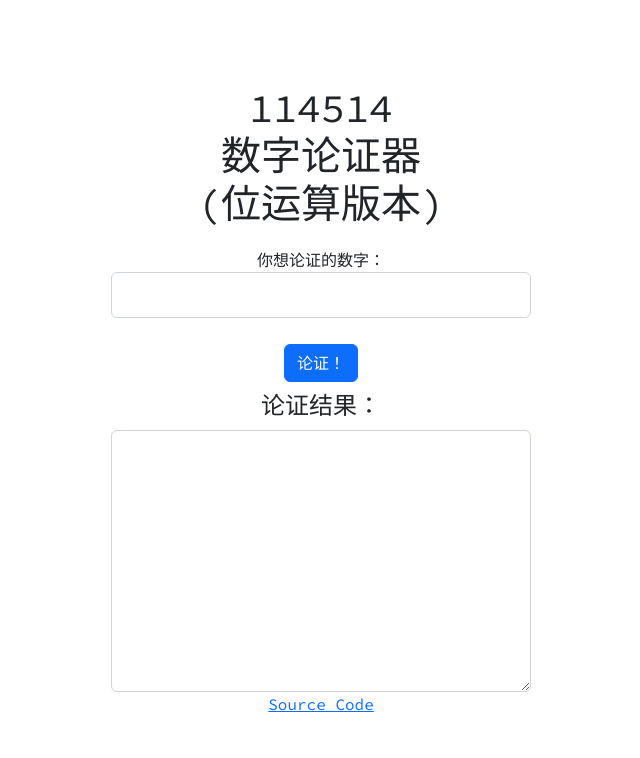
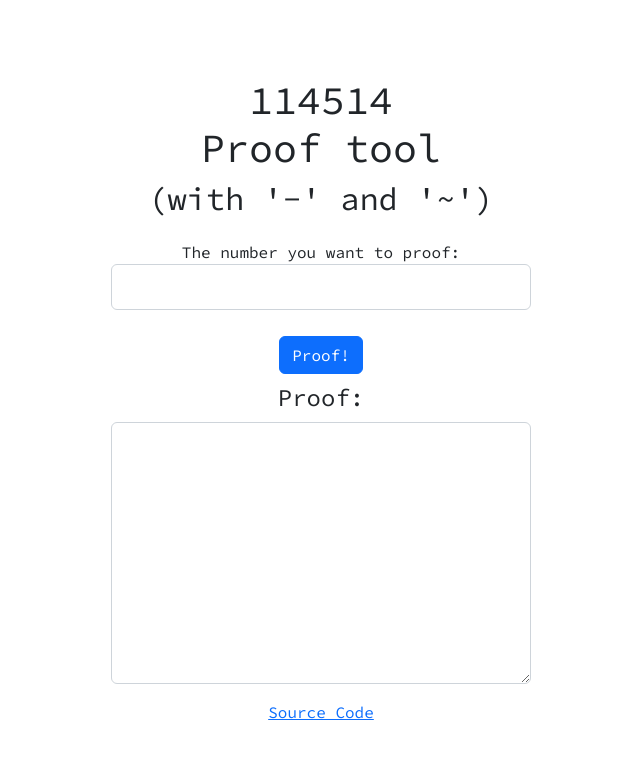
Before and after one commit to immccn123/calc114514-js, a plain HTML site: page index.html in a window 1280 px wide. Shown: the whole page, without its empty margins (319-959 px from the left). Drawn offline with nearby package versions, Linux system fonts and the light colour scheme.

Commit message:
add support of negative number and translate it to English(?

```diff
--- a/index.html
+++ b/index.html
@@ -7,10 +7,18 @@
     <meta name="viewport" content="width=device-width, initial-scale=1.0">
     <title>114514 Calculator</title>
 
-    <script src="/index.js"></script>
+    <script src="index.js"></script>
     <script>
         function getHomo() {
-            document.getElementById('homo-result').innerText = homo(document.getElementById('homo').value, document.getElementById('homo').value.length / 6 + 1);
+            var n = document.getElementById('homo').value;
+            var underZero = false;
+            if (n < 0) {
+                n = -n;
+                underZero = true;
+            }
+            var result = homo(n, n.toString().length / 7 + 1);
+            document.getElementById('homo-result').innerText = underZero ? `-(${result})` : result;
+            document.getElementById('qed').innerText = 'Q.E.D.';
         }
     </script>
 
@@ -20,12 +28,15 @@
 
 <body class="text-center" style="background-color: rgb(255, 255, 255);">
     <div id="app" class="form-getflag">
-        <h1>114514<br>数字论证器<br>(位运算版本)</h1>
-        <p class="form-group"><label>你想论证的数字：</label><input type="number" id="homo" class="form-control"></p>
-        <button onclick="getHomo()" class="btn btn-primary" style="margin-top: 10px;">论证！</button>
-        <h4 style="margin-top: 10px;">论证结果：</h4>
-        <textarea readonly style="margin-top: 10px;" name="homo-res" id="homo-result" cols="30" rows="10" class="form-control"></textarea>
-
+        <h1><span id="proof-number">114514</span><br>Proof tool<br><span style="font-size: 2rem;">(with '-' and
+                '~')</span></h1>
+        <p class="form-group"><label>The number you want to proof:</label><input type="number" id="homo"
+                class="form-control"></p>
+        <button onclick="getHomo()" class="btn btn-primary" style="margin-top: 10px;">Proof!</button>
+        <h4 style="margin-top: 10px;">Proof:</h4>
+        <textarea readonly style="margin-top: 10px;" name="homo-res" id="homo-result" cols="30" rows="10"
+            class="form-control"></textarea>
+        <p id="qed"></p>
         <footer class="text-center">
             <a href="https://github.com/immccn123/calc114514-js">Source Code</a>
         </footer>
```
